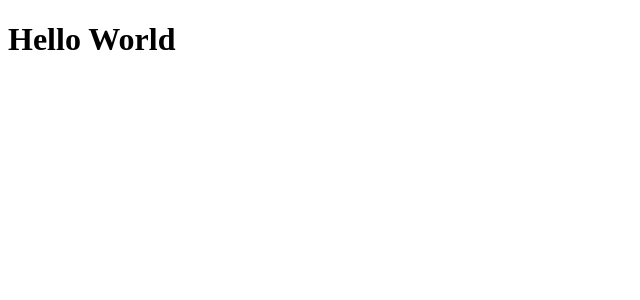
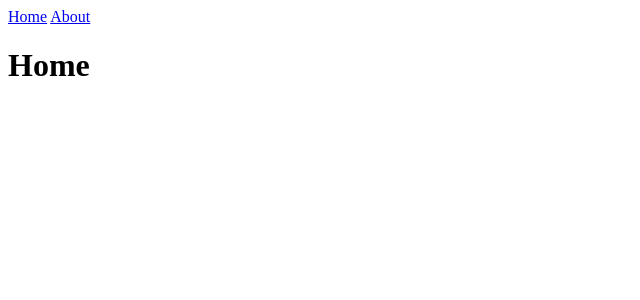
Before and after one commit to jessmartin/sk-starter, a SvelteKit app: page / in a window 1280 px wide. Shown: the top 300 px of the page, without its empty margins (0-640 px from the left). Built offline with nearby package versions, Linux system fonts and the light colour scheme.

Commit message:
minor tweaks

```diff
--- a/src/routes/+page.svelte
+++ b/src/routes/+page.svelte
@@ -1 +1,10 @@
-<h1>Hello World</h1>
+<script lang="ts">
+  console.log('Hello')
+</script>
+
+<nav>
+  <a href="/">Home</a>
+  <a href="/about">About</a>
+</nav>
+
+<h1>Home</h1>
```
Also changed, not shown: 1 other file (tests, documents, lock files or other folders).
